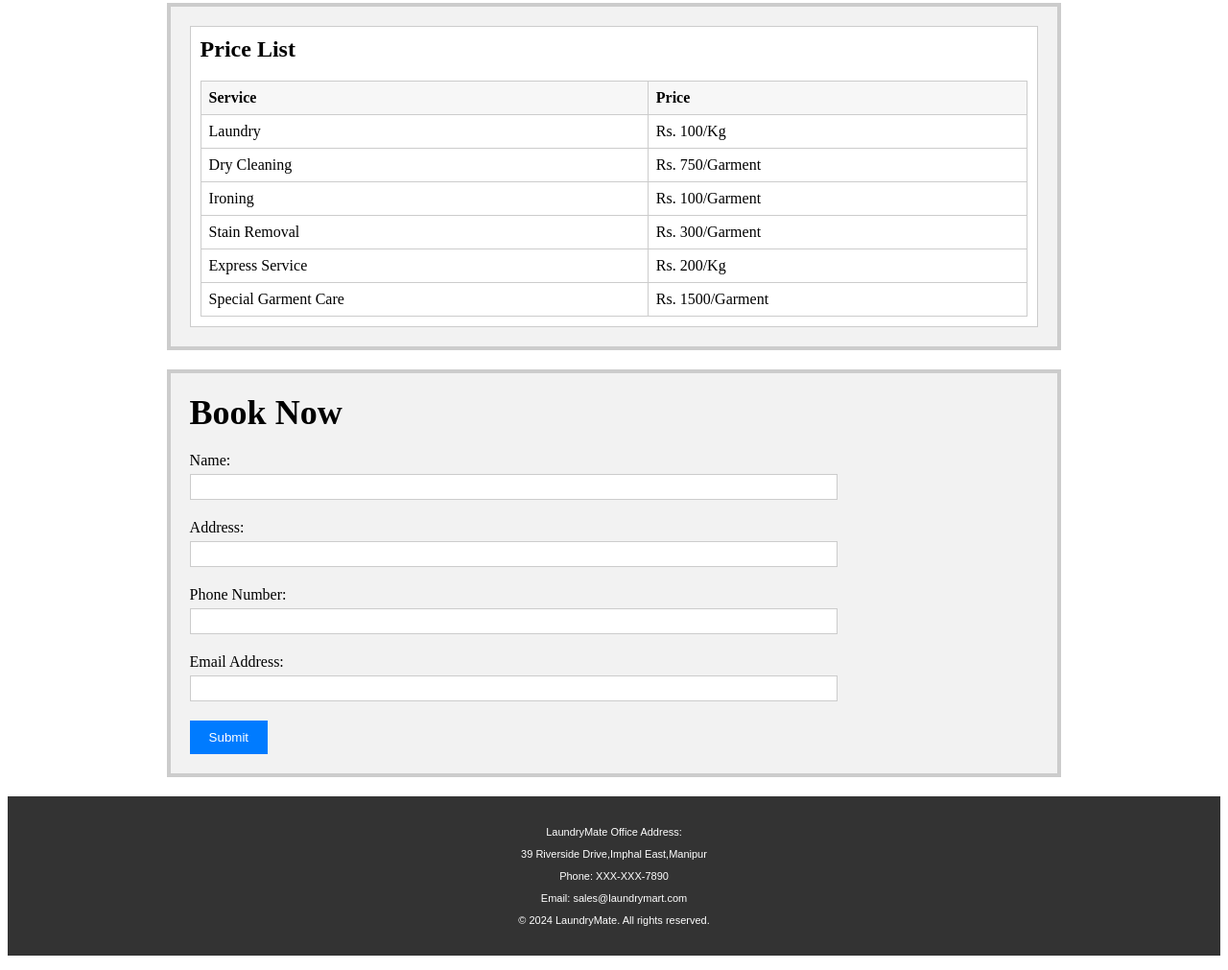
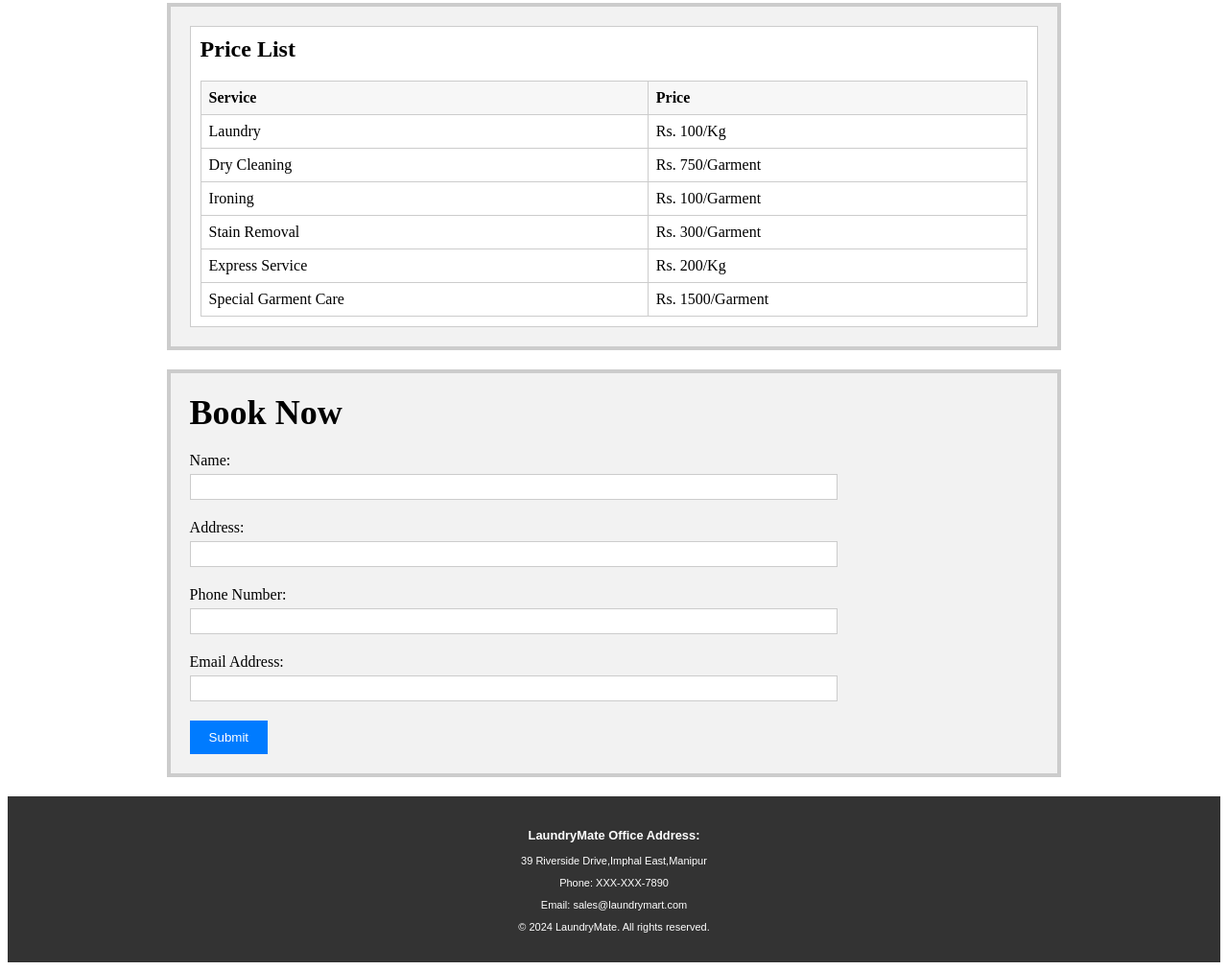
Before and after one commit to nilaelang/HTML-Task, a plain HTML site: page index.html in a window 1280 px wide. Shown: the part 712-1723 px from the top of the page at 96% size. Drawn offline with Linux system fonts and the light colour scheme.

Commit message:
made some changes

```diff
--- a/index.html
+++ b/index.html
@@ -34,7 +34,7 @@
             eco-friendly practices.<br> Welcome to the future of laundry.<br>
         </p>
     </div>
-
+    <!-- Service List -->
     <div class="container">
         <div class="content">
             <h2>Our Services</h2>
@@ -54,7 +54,7 @@
             <img src="waldemar-NPPNHZK1U0s-unsplash.jpg" alt="Image 3">
         </div>
     </div>
-
+    <!--Price-Box_List-->
     <div class="price-list-box">
         <div class="price-list">
             <h2>Price List</h2>
@@ -87,7 +87,6 @@
                     <td>Special Garment Care</td>
                     <td>Rs. 1500/Garment</td>
                 </tr>
-                <!-- Add more rows as needed -->
             </table>
         </div>
     </div>
@@ -119,7 +118,7 @@
     <!-- Footer -->
     <footer>
         <div>
-            <p>LaundryMate Office Address:</p>
+            <h3>LaundryMate Office Address:</h3>
             <p>39 Riverside Drive,Imphal East,Manipur</p>
             <p>Phone: XXX-XXX-7890</p>
             <p>Email: sales@laundrymart.com</p>
```
Also changed, not shown: services.html (added).
